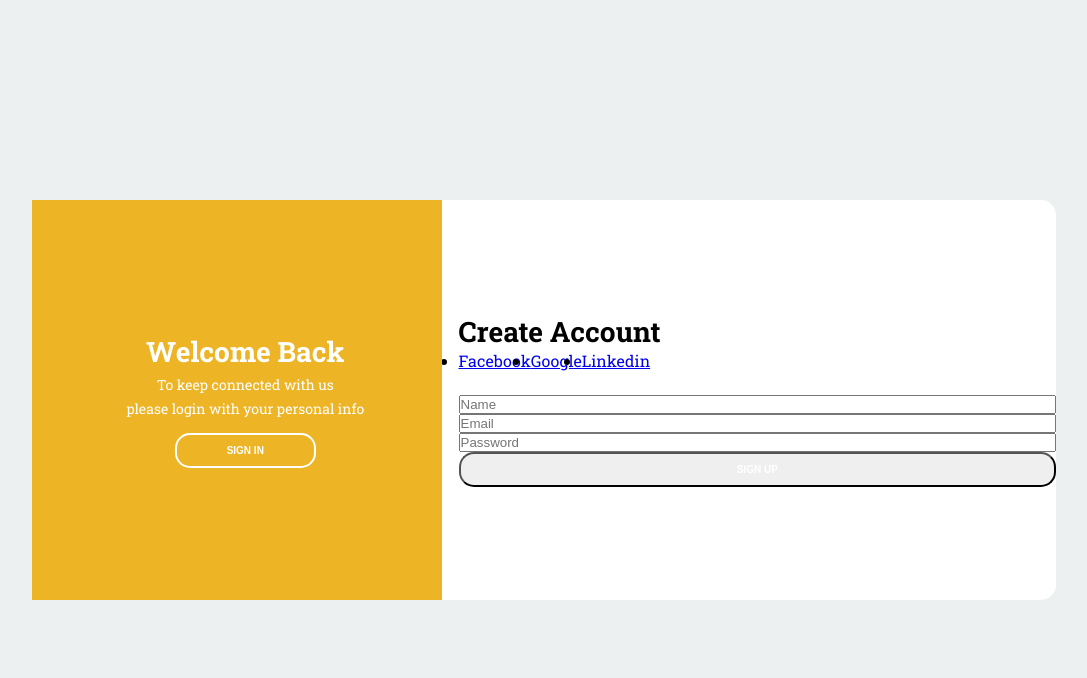
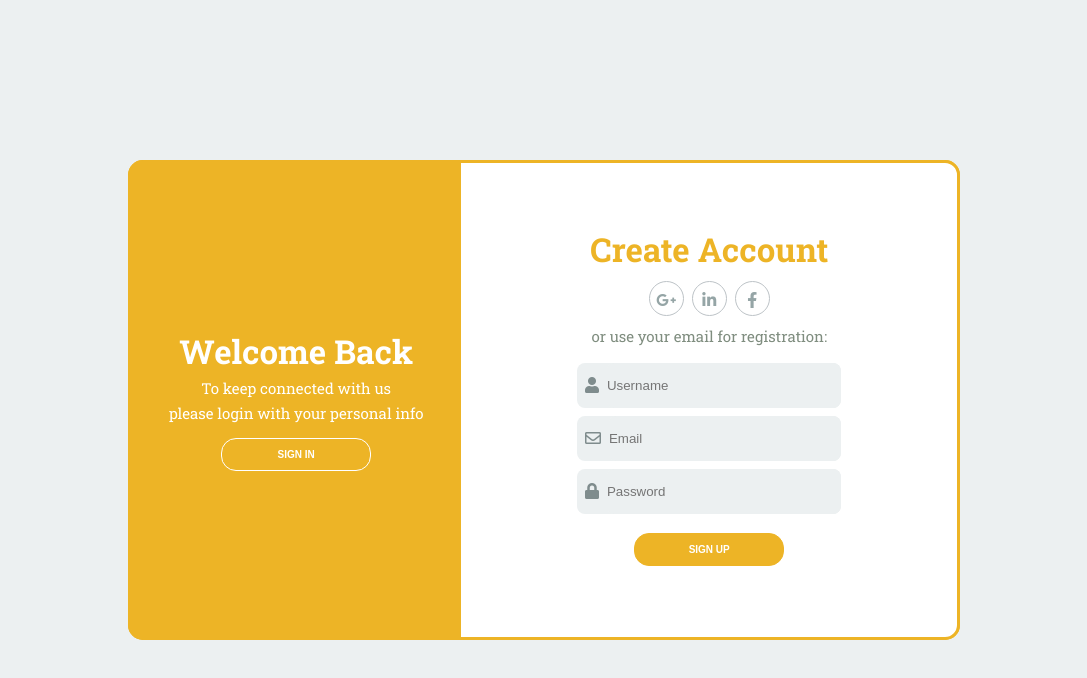
Before and after one commit to LeoCosta7/Login-page, a plain HTML site: page index.html in a window 1280 px wide. Shown: the whole page, without its empty margins (96-1183 px from the left). Drawn offline with Linux system fonts and the light colour scheme.

Commit message:
Finalizado

```diff
--- a/css/style.css
+++ b/css/style.css
@@ -4,6 +4,7 @@ body{
     font-family: 'Roboto Slab', serif;
 }
 /* Resetting CSS */
+
 * {
     margin: 0;
     padding: 0;
@@ -20,12 +21,13 @@ body{
 
 .content{
     background-color: #fff;
+    border: 3px solid rgb(237, 180, 38);
     border-radius: 15px;
-    width: 80%;
-    height: 50%;
+    width: 65%;
+    height: 60%;
     justify-content: space-between;
     align-items: center;
-    position: relative;     /*reference to "before"*/
+    position: relative;     /*Referencia para o before*/
 }
 
 .content::before{
@@ -34,47 +36,118 @@ body{
     width: 40%;
     height: 100%;
     position: absolute;
+    border-top-left-radius: 8px;
+    border-bottom-left-radius: 8px;
 }
 
 .first-content{
     display: flex;
 }
 
+.first-content .second-column {
+    z-index: 11;
+}
+
 .first-column{
     text-align: center;
-    flex: 1 0 auto;
+    width: 40%;
     z-index: 10;
 }
 
 .second-column{
-    flex: 2 0 auto;
+    width: 60%;
+    display: flex;
+    flex-direction: column;
+    align-items: center;
+}
+
+.social-media{
+    margin: 10px;
 }
 
 .list-social-media{
     display: flex;
+    list-style-type: none;
+}
+
+.item-social-media{
+    border: 1px solid #bdc3c7;
+    border-radius: 50%;
+    color: #95a5a6;
+    width: 35px;
+    height: 35px;
+    line-height: 35px;
+    text-align: center;
+    transition: background-color .4s;
+}
+
+
+.item-social-media:hover{
+    background-color: rgb(237, 180, 38);
+    border: rgb(237, 180, 38);
+    color: #fff;
+}
+
+.link-social-media:not(:first-child){
+    margin-left: 8px;
 }
 
 .form{
     display: flex;
     flex-direction: column;
+    width: 55%;
+    margin: 8px 0;
+}
+
+.form input{
+    background-color: #ecf0f1;
+    border-radius: 8px;
+    height: 45px;
+    width: 100%;
+    border: none;
+}
+
+.label-input{
+    display: flex;
+    align-items: center;
+    background-color: #ecf0f1;
+    margin: 4px;
+    border-radius: 8px;
+    border: none;
+}
+
+.icon-modify{
+    color: #7f8c8d;
+    padding: 0 8px;
 }
 
 .title{
-    font-size: 28px;
+    font-size: 33px;
     font-weight: bold;
     text-transform: capitalize;
 }
 
-.title-welcome{
+.title-primary{
     color: #fff;
 }
 
+.title-second{
+    color: rgb(237, 180, 38);
+}
+
 .description{
-    font-size: 14px;
     font-weight: 400;
+    font-size: 15px;
+}
+
+.description-primary{
     color: #fff;
     margin-top: 5px;
-    /* line-height: 20px; */
+}
+
+.description-second{
+    color: #7f8d7f;
+    margin-bottom: 5px;
 }
 
 .btn{
@@ -85,20 +158,163 @@ body{
     font-weight: bold;
     padding: 10px 50px;
     cursor: pointer;
+    width: 150px;
+    margin-top: 15px;
 }
 
-.btn-sign-in{
-    margin-top: 15px;
+.btn-primary{
     background-color: transparent;
-    border: 2px solid #fff;
+    border: 1.5px solid #fff;
+    transition: background-color .4s;
 }
 
-.btn-sign-in:hover{
+.btn-primary:hover{
     background-color: #fff;
     color: rgb(237, 180, 38);
 }
 
+.btn-second{
+    align-self: center;
+    background-color: rgb(237, 180, 38);
+    border: 1.5px solid rgb(237, 180, 38);
+    transition: background-color .4s;
+}
+
+.btn-second:hover{
+    color: rgb(237, 180, 38);
+    border: 1.5px solid rgb(237, 180, 38);
+    background-color: #fff;
+}
+
+
 .second-content{
     position: absolute;
-    display: none;
+    display: flex;
 }
+
+/* Invertendo a ordem das colunas sem alterar o HTML: */
+.second-content .first-column{
+    order: 2;
+    /* opacity: 0; */
+    z-index: -1;
+}
+
+.second-content .second-column{
+    order: 1;
+    z-index: -1;
+}
+
+.forgot-password-link{
+    text-align: center;
+    color: #95a5a6;
+    font-size: 15px;
+    margin: 8px 0;
+    text-transform: capitalize;
+}
+
+.sign-in-js .first-content .first-column,
+.sign-in-js .first-content .second-column {
+    z-index: -1;
+}
+
+.sign-in-js .second-content .first-column {
+    z-index: 13;
+}
+
+.sign-in-js .second-content .second-column {
+    z-index: 11;
+}
+
+.sign-in-js .content::before {
+    left: 60%;
+    border-top-right-radius: 8px;
+    border-bottom-right-radius: 8px;
+    border-top-left-radius: 0;
+    border-bottom-left-radius: 0;
+    animation: slideIn 2s;
+
+    z-index: 12;
+}
+
+.sign-up-js .second-content .first-column,
+.sign-up-js .second-content .second-column {
+    z-index: -1;
+}
+
+.sign-up-js .first-content .second-column {
+    z-index: 11;
+}
+
+.sign-up-js .first-content .first-column {
+    z-index: 13;
+}
+
+.sign-up-js .content::before {
+    left: 0;
+    animation: slideOut 2s;
+    z-index: 12;
+}
+
+
+/* Deslocamento do conteudo */
+
+.sign-up-js .second-content .second-column {
+    z-index: -1;
+    position: relative;
+    animation: deslocamentoDir 2s;
+}
+
+.sign-in-js .first-content .second-column {
+    z-index: -1;
+    position: relative;
+    animation: deslocamentoEsq 3s;
+}
+
+/* Animações*/
+
+@keyframes slideIn {
+    from {
+        left: 0;
+        width: 60%;
+    }
+    to {
+        left: 60%;
+        width: 40%;
+    }
+}
+
+@keyframes slideOut {
+    from {
+        left: 40%;
+        width: 60%;
+    }
+    to {
+        left: 0;
+        width: 40%;
+    }
+}
+
+
+@keyframes deslocamentoDir {
+    from {
+        left: 0px;
+        z-index: 12;
+    }
+    to {
+        left: 60px;
+        opacity: -1;
+        z-index: -1;
+    }
+}
+
+@keyframes deslocamentoEsq {
+    from {
+        left: 0;
+        z-index: 12;
+    }
+    to {
+        left: -80px;
+        opacity: -1;
+        z-index: -1;
+    }
+}
--- a/index.html
+++ b/index.html
@@ -6,59 +6,100 @@
     <meta name="viewport" content="width=device-width, initial-scale=1.0">
     <title>Login Initial</title>
     <link rel="stylesheet" href="css/style.css">
+    <link rel="stylesheet" href="https://use.fontawesome.com/releases/v5.15.4/css/all.css" integrity="sha384-DyZ88mC6Up2uqS4h/KRgHuoeGwBcD4Ng9SiP4dIRy0EXTlnuz47vAwmeGwVChigm" crossorigin="anonymous">
 </head>
 <body>
     <div class="container">
         <div class="content first-content">
             <div class="first-column">
-                <h2 class="title title-welcome">Welcome back</h2>
-                <p class="description">To keep connected with us</p>
-                <p class="description">please login with your personal info</p>
-                <button class="btn btn-sign-in">sign in</button>
-            </div>                                            <!--End First Column-->
+                <h2 class="title title-primary">Welcome back</h2>
+                <p class="description description-primary">To keep connected with us</p>
+                <p class="description description-primary">please login with your personal info</p>
+                <button id="signIn" class="btn btn-primary">sign in</button>
+            </div>                                      <!--End First Column-->
             <div class="second-column">
-                <h2 class="title">Create Account</h2>
-                <div class="list-social-media">
+                <h2 class="title title-second">Create Account</h2>
+                <div class="social-media">
                     <ul class="list-social-media">
-                        <li> <a href="#">Facebook</a> </li>
-                        <li> <a href="#">Google</a>   </li>
-                        <li> <a href="#">Linkedin</a> </li>
+                        <a class="link-social-media" href="#">
+                            <li class="item-social-media">
+                                <i class="fab fa-google-plus-g"></i>
+                            </li>
+                        </a>
+                        <a class="link-social-media" href="#">
+                            <li class="item-social-media">
+                                <i class="fab fa-linkedin-in"></i>
+                            </li>
+                        </a>
+                        <a class="link-social-media" href="#">
+                            <li class="item-social-media">
+                                <i class="fab fa-facebook-f"></i>
+                            </li>
+                        </a>
                     </ul>
-                </div>                                       <!--End social-media-->
-                <p class="description">or use your email for registration:</p>
+                </div>                                  <!--End social-media-->
+                <p class="description description-second">or use your email for registration:</p>
                 <form class="form">
-                    <input type="text" placeholder="Name">
-                    <input type="email" placeholder="Email">
-                    <input type="password" placeholder="Password">
-                    <button class="btn">sign up</button>
+                    <label for="" class="label-input">
+                        <i class="fas fa-user icon-modify"></i>
+                        <input type="text" placeholder="Username">
+                    </label>
+                    <label for="" class="label-input">
+                        <i class="far fa-envelope icon-modify"></i>
+                        <input type="email" placeholder="Email">
+                    </label>
+                    <label for="" class="label-input">
+                        <i class="fas fa-lock icon-modify"></i>
+                        <input type="password" placeholder="Password">
+                    </label>
+                    <button class="btn btn-second">sign up</button>
                 </form>
-            </div>                                           <!--End Second Column-->
-        </div>                                               <!--End Firs Content-->
+            </div>                                      <!--End Second Column-->
+        </div>                                          <!--End Firs Content-->
         <div class="content second-content">
             <div class="first-column">
-                <h2 class="title">Hello, friend!</h2>
-                <p class="description">Enter your personal details</p>
-                <p class="description">and start journey with us</p>
-                <button class="btn">sign up</button>
-            </div>                                           <!-- End First column-->
+                <h2 class="title title-primary">Hello, friend!</h2>
+                <p class="description description-primary">Enter your personal details</p>
+                <p class="description description-primary">and start journey with us</p>
+                <button id="signUp" class="btn btn-primary">sign up</button>
+            </div>                                           <!-- End Firt column-->
             <div class="second-column">
-                <h2 class="title">Sign In To Developer</h2>
-                <div class="social media">
-                    <ul>
-                        <li><a href="#">Facebook</a></li>
-                        <li><a href="#">Google+</a></li>
-                        <li><a href="#">Linkedin</a></li>
+                <h2 class="title title-second">Sign In To Developer</h2>
+                <div class="social-media">
+                    <ul class="list-social-media">
+                        <a class="link-social-media" href="#">
+                            <li class="item-social-media">
+                                <i class="fab fa-google-plus-g"></i>
+                            </li>
+                        </a>
+                        <a class="link-social-media" href="#">
+                            <li class="item-social-media">
+                                <i class="fab fa-linkedin-in"></i>
+                            </li>
+                        </a>
+                        <a class="link-social-media" href="#">
+                            <li class="item-social-media">
+                                <i class="fab fa-facebook-f"></i>
+                            </li>
+                        </a>
                     </ul>
                 </div>
-                <p class="description">or use your email acconut:</p>
+                <p class="description description-second">or use your email acconut:</p>
                 <form  class="form">
-                    <input type="text" placeholder="root">
-                    <input type="text" placeholder="****">
-                    <a href="#">Forgot your password?</a>
-                    <button class="btn btn-sign-in">sign in</button>
+                    <label for="" class="label-input">
+                        <i class="fas fa-user icon-modify"></i>
+                        <input type="text" placeholder="Username">
+                    </label>
+                    <label for="" class="label-input">
+                        <i class="fas fa-lock icon-modify"></i>
+                        <input type="text" placeholder="Password">
+                    </label>
+                    <a class="forgot-password-link" href="#">forgot your password?</a>
+                    <button class="btn btn-second">sign in</button>
                 </form>
             </div>                                           <!-- End Secod column-->
         </div>                                               <!--End Second Content-->
-    </div>                                                   <!--End Container-->
+    </div>                                              <!--End Container-->
+    <script src="js/script.js"></script>
 </body>
 </html>
```
Also changed, not shown: js/script.js (added, +12 -0 lines).
